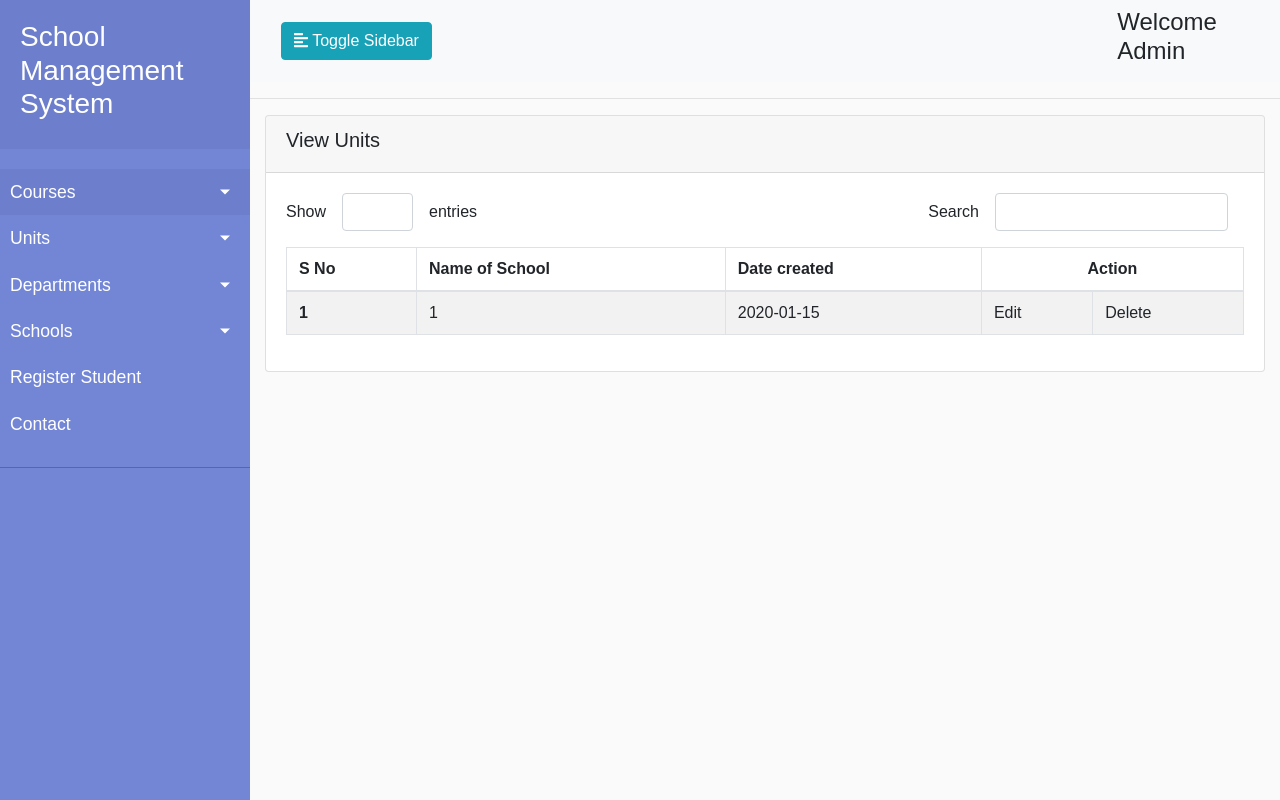
After one commit to ealpha072/Student-Management-System, a PHP site: page /viewschool.php in a window 1280 px wide. The commit adds this page. Run offline with PHP 8.4, Linux system fonts and the light colour scheme; tables that the repository leaves empty hold one stand-in row (values such as "Sample post"); some libraries are stand-ins or nearby versions.

Commit message:
View all schools code

```diff
--- a/admin/config.php
+++ b/admin/config.php
@@ -20,6 +20,7 @@
     $sql5 = $conn->prepare("SELECT id FROM courses WHERE full_name=?");
     $sql6 = $conn->prepare("SELECT * FROM units");
     $sql7 = $conn->prepare("INSERT INTO schools (school_name, date_created) VALUES(?, ?)");
+    $sql8 = $conn->prepare("SELECT * FROM schools");
 
     if(isset($_POST['login']) && $_SERVER["REQUEST_METHOD"]=="POST"){
         login();
--- a/admin/dashboard.php
+++ b/admin/dashboard.php
@@ -53,7 +53,7 @@
                             <a href="addschool.php">Add Schools</a>
                         </li>
                         <li>
-                            <a href="viewschools.php">View Schools</a>
+                            <a href="viewschool.php">View Schools</a>
                         </li>
                     </ul>
                 </li>
--- /dev/null
+++ b/admin/viewschool.php
@@ -0,0 +1,61 @@
+<?php
+    require "dashboard.php";
+    require "config.php";
+
+    $sql8->execute();
+    $results = $sql8->fetchAll(PDO::FETCH_ASSOC);
+?>
+
+<div class="container">
+    <div class="card">
+        <div class="card-header">
+            <h5>View Units</h5>
+        </div>
+        <div class="card-body">
+            <div class="form">
+                <div class="limit" style="float: left;">
+                    <form action="" class="form-inline">
+                        <div class="form-group">
+                            <label for="inputPassword6">Show
+                                <input type="number" class="form-control mx-sm-3" min="1" max="<?php echo count($results)?>">entries
+                            </label>
+                        </div>
+                    </form>
+                </div>
+
+                <div class="search" style="float:right">
+                    <form class="form-inline" action="">
+                        <div class="form-group">
+                            <label for="inputPassword6">Search</label>
+                            <input type="text" id="search" class="form-control mx-sm-3">
+                        </div>
+                    </form>
+                </div>
+            </div>
+
+            <div class="table">
+                <table class="table table-striped table-bordered">
+                    <thead>
+                        <tr>
+                            <th scope="col">S No</th>
+                            <th scope="col">Name of School</th>
+                            <th scope="col">Date created</th>
+                            <th scope="col" colspan="2" class="text-center">Action</th>
+                        </tr>
+                    </thead>
+                    <tbody>
+                        <?php foreach($results as $school){?>
+                        <tr>
+                            <th scope="row"><?php echo $school["id"]; ?></th>
+                            <td><?php echo $school["school_name"]; ?></td>
+                            <td><?php echo $school["date_created"]; ?></td>
+                            <td><a href="" class="link-primary"> Edit</a></td>
+                            <td><a href="" class="link-danger">Delete</a></td>
+                        </tr>
+                        <?php }?>
+                    </tbody>
+                </table>
+            </div>
+        </div>
+    </div>
+</div>
```
